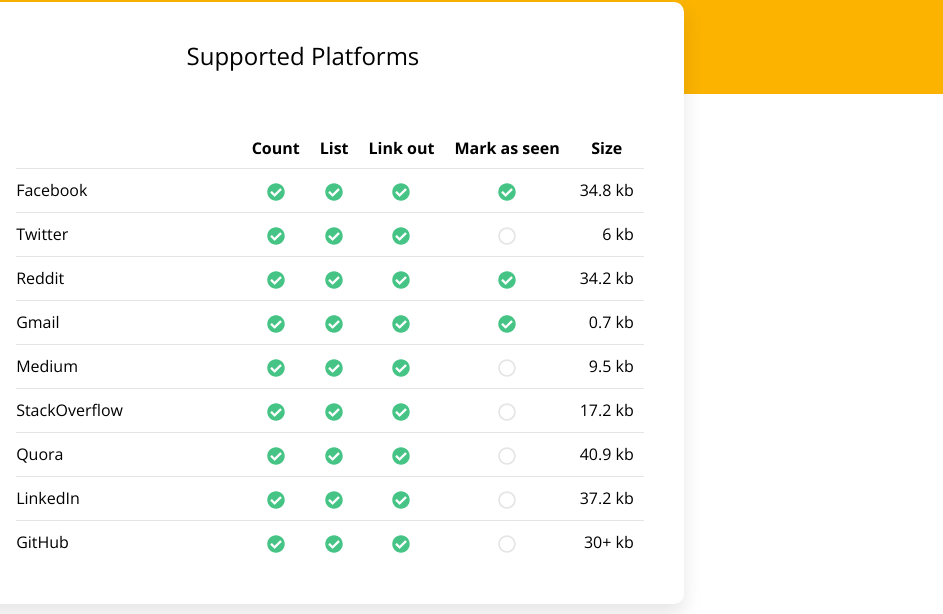
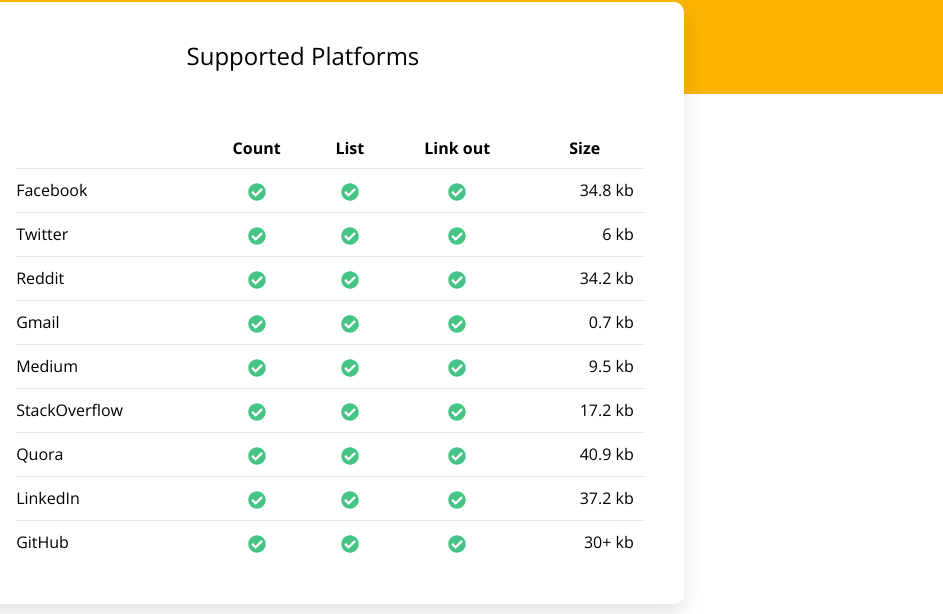
Before and after one commit to zwacky/notyfy-site, a website: page index.html in a window 1280 px wide. Shown: the part 951-1565 px from the top of the page, 337-1280 px from the left. Drawn offline with nearby package versions, Linux system fonts and the light colour scheme.

Commit message:
fix: removed mark as seen

```diff
--- a/index.html
+++ b/index.html
@@ -123,11 +123,10 @@
 						<table class="table" border=0 cellspacing=0>
 							<tr>
 								<th style="width: 25px;"></th>
-								<th style="width: 100%;"></th>
+								<th></th>
 								<th>Count</th>
 								<th>List</th>
 								<th>Link out</th>
-								<th>Mark as seen</th>
 								<th>Size</th>
 							</tr>
 							<tr>
@@ -135,7 +134,6 @@
 									<img src="assets/logos/facebook.svg" alt="Facebook" title="Facebook" />
 								</td>
 								<td>Facebook</td>
-								<td><img style="height: 18px;" src="assets/check-circle.svg" alt="check" /></td>
 								<td><img style="height: 18px;" src="assets/check-circle.svg" alt="check" /></td>
 								<td><img style="height: 18px;" src="assets/check-circle.svg" alt="check" /></td>
 								<td><img style="height: 18px;" src="assets/check-circle.svg" alt="check" /></td>
@@ -149,7 +147,6 @@
 								<td><img style="height: 18px;" src="assets/check-circle.svg" alt="check" /></td>
 								<td><img style="height: 18px;" src="assets/check-circle.svg" alt="check" /></td>
 								<td><img style="height: 18px;" src="assets/check-circle.svg" alt="check" /></td>
-								<td><img style="height: 18px;" src="assets/circle.svg" alt="check" /></td>
 								<td>6 kb</td>
 							</tr>
 							<tr>
@@ -157,7 +154,6 @@
 									<img src="assets/logos/reddit.svg" alt="Reddit" title="Reddit" />
 								</td>
 								<td>Reddit</td>
-								<td><img style="height: 18px;" src="assets/check-circle.svg" alt="check" /></td>
 								<td><img style="height: 18px;" src="assets/check-circle.svg" alt="check" /></td>
 								<td><img style="height: 18px;" src="assets/check-circle.svg" alt="check" /></td>
 								<td><img style="height: 18px;" src="assets/check-circle.svg" alt="check" /></td>
@@ -171,7 +167,6 @@
 								<td><img style="height: 18px;" src="assets/check-circle.svg" alt="check" /></td>
 								<td><img style="height: 18px;" src="assets/check-circle.svg" alt="check" /></td>
 								<td><img style="height: 18px;" src="assets/check-circle.svg" alt="check" /></td>
-								<td><img style="height: 18px;" src="assets/check-circle.svg" alt="check" /></td>
 								<td>0.7 kb</td>
 							</tr>
 							<tr>
@@ -182,7 +177,6 @@
 								<td><img style="height: 18px;" src="assets/check-circle.svg" alt="check" /></td>
 								<td><img style="height: 18px;" src="assets/check-circle.svg" alt="check" /></td>
 								<td><img style="height: 18px;" src="assets/check-circle.svg" alt="check" /></td>
-								<td><img style="height: 18px;" src="assets/circle.svg" alt="check" /></td>
 								<td>9.5 kb</td>
 							</tr>
 							<tr>
@@ -193,7 +187,6 @@
 								<td><img style="height: 18px;" src="assets/check-circle.svg" alt="check" /></td>
 								<td><img style="height: 18px;" src="assets/check-circle.svg" alt="check" /></td>
 								<td><img style="height: 18px;" src="assets/check-circle.svg" alt="check" /></td>
-								<td><img style="height: 18px;" src="assets/circle.svg" alt="check" /></td>
 								<td>17.2 kb</td>
 							</tr>
 							<tr>
@@ -204,7 +197,6 @@
 								<td><img style="height: 18px;" src="assets/check-circle.svg" alt="check" /></td>
 								<td><img style="height: 18px;" src="assets/check-circle.svg" alt="check" /></td>
 								<td><img style="height: 18px;" src="assets/check-circle.svg" alt="check" /></td>
-								<td><img style="height: 18px;" src="assets/circle.svg" alt="check" /></td>
 								<td>40.9 kb</td>
 							</tr>
 							<tr>
@@ -215,7 +207,6 @@
 								<td><img style="height: 18px;" src="assets/check-circle.svg" alt="check" /></td>
 								<td><img style="height: 18px;" src="assets/check-circle.svg" alt="check" /></td>
 								<td><img style="height: 18px;" src="assets/check-circle.svg" alt="check" /></td>
-								<td><img style="height: 18px;" src="assets/circle.svg" alt="check" /></td>
 								<td>37.2 kb</td>
 							</tr>
 							<tr>
@@ -226,7 +217,6 @@
 								<td><img style="height: 18px;" src="assets/check-circle.svg" alt="check" /></td>
 								<td><img style="height: 18px;" src="assets/check-circle.svg" alt="check" /></td>
 								<td><img style="height: 18px;" src="assets/check-circle.svg" alt="check" /></td>
-								<td><img style="height: 18px;" src="assets/circle.svg" alt="check" /></td>
 								<td>30+ kb</td>
 							</tr>
 						</table>
```
